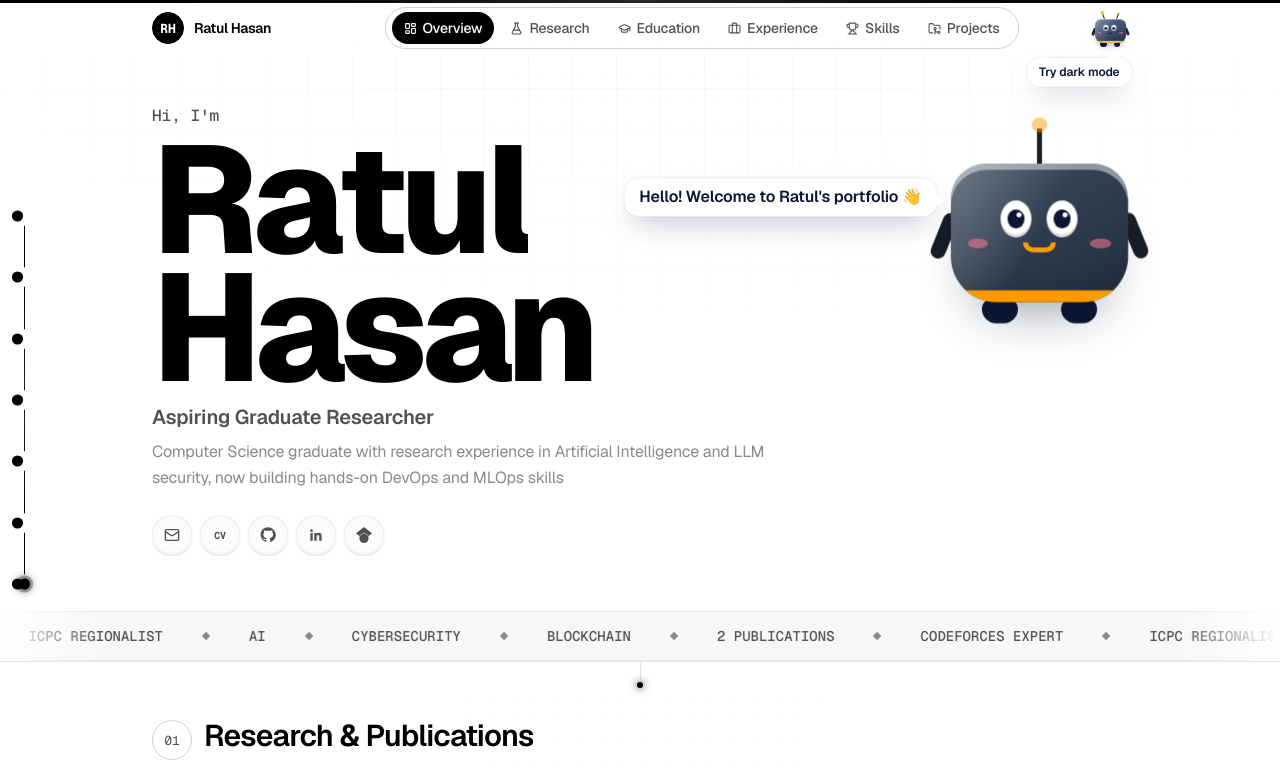
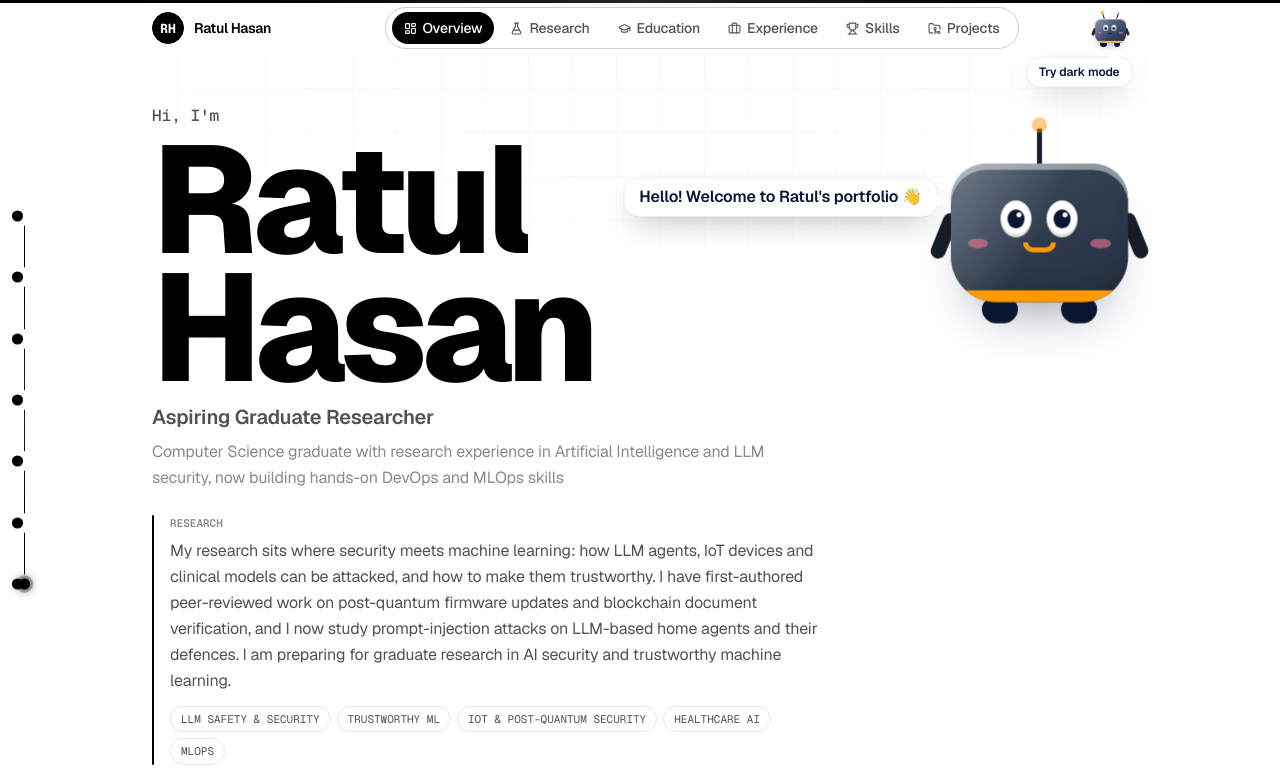
Before and after one commit to ratulhasan001/portfolio, a Next.js app: page / in a window 1280 px wide. Shown: the top 779 px of the page. Built offline with nearby package versions, Linux system fonts and the light colour scheme.

Commit message:
Add a research statement with focus areas to the hero

```diff
--- a/src/components/hero.tsx
+++ b/src/components/hero.tsx
@@ -188,8 +188,31 @@ export function Hero() {
           </p>
         </FadeIn>
 
+        {/* Research statement: the one paragraph a committee reads, so it
+            sits above the contact row rather than in a section further down. */}
+        <FadeIn delay={0.64}>
+          <div className="mt-6 max-w-2xl border-l-2 border-fg-default pl-4">
+            <p className="mono text-[10px] font-semibold uppercase tracking-[0.16em] text-fg-subtle sm:text-[11px]">
+              Research
+            </p>
+            <p className="mt-1.5 text-[15px] leading-relaxed text-fg-muted sm:text-base">
+              {profile.summary}
+            </p>
+            <ul className="mt-3 flex flex-wrap gap-1.5" aria-label="Research focus areas">
+              {profile.focusAreas.map((area) => (
+                <li
+                  key={area}
+                  className="mono rounded-full border border-border-default px-2.5 py-1 text-[10px] uppercase tracking-[0.1em] text-fg-muted sm:text-[11px]"
+                >
+                  {area}
+                </li>
+              ))}
+            </ul>
+          </div>
+        </FadeIn>
+
         <FadeIn
-          delay={0.62}
+          delay={0.7}
           className="mt-6 flex flex-wrap items-center gap-2"
         >
           {contactIcons.map((item) => (
```
